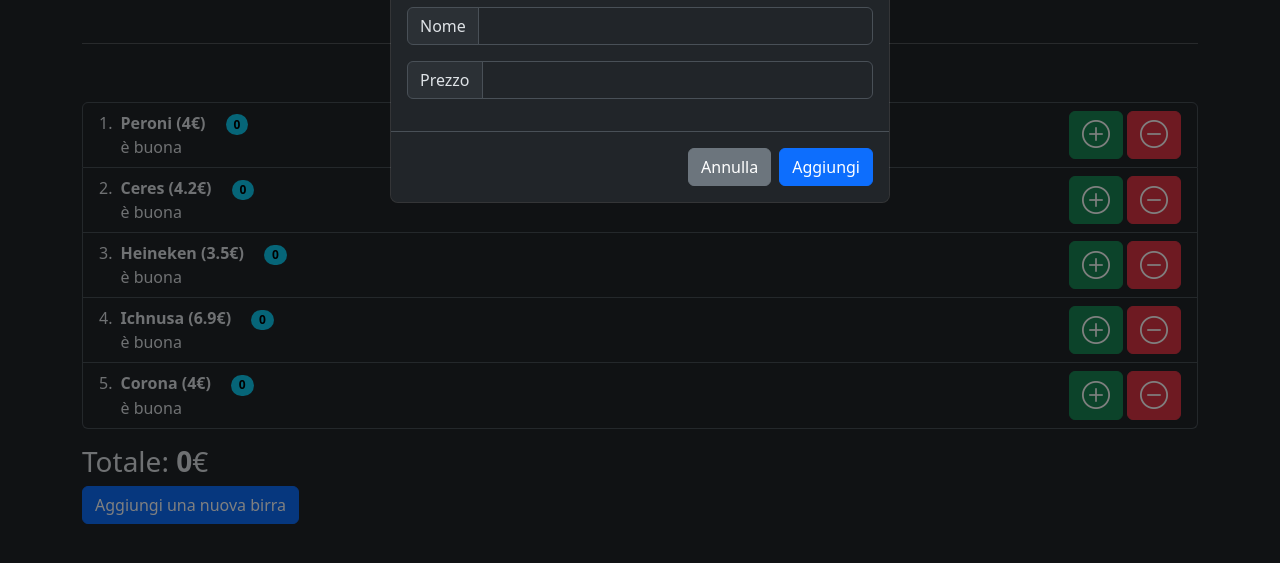
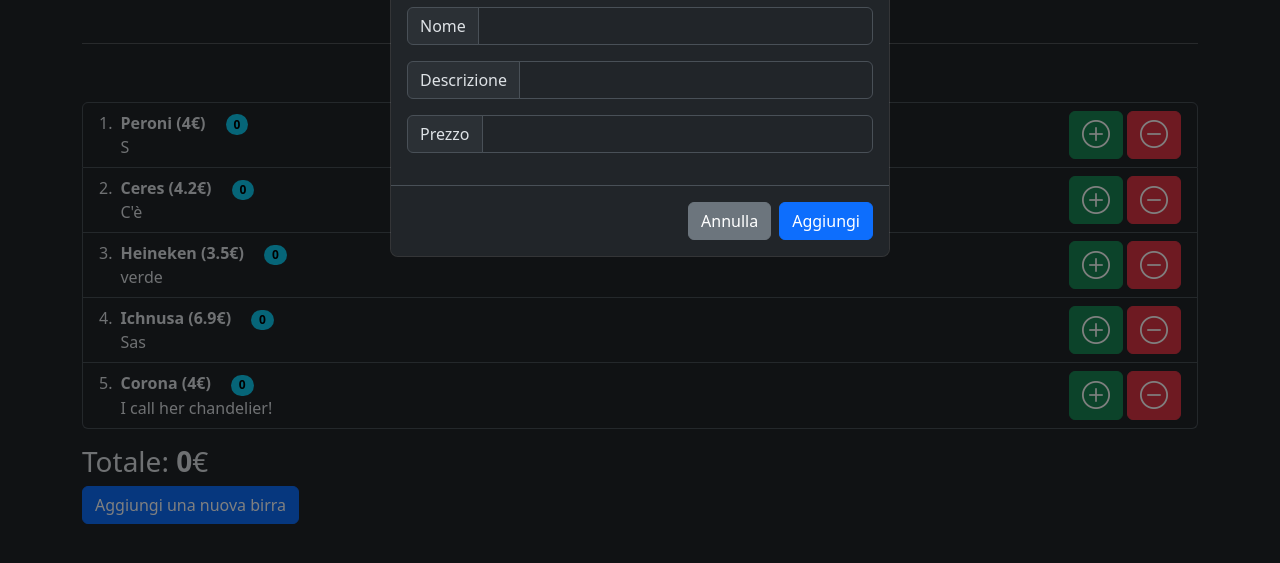
Before and after one commit to RiccardoRomagnoliTheMasterOfCoding/Birreria, a website with bundled scripts: page index.html in a window 1280 px wide. Both pictures are taken after a click on the button "Aggiungi una nuova birra". Shown: the part 101-664 px from the top of the page. Built offline with nearby package versions, Linux system fonts and the light colour scheme.

Commit message:
Aggiunta descrizione

```diff
--- a/index.html
+++ b/index.html
@@ -35,13 +35,17 @@
                             <input id="nameInput" type="text" class="form-control" aria-describedby="nameDesc">
                         </div>
                         <div class="input-group mb-3">
+                            <span class="input-group-text" id="descDesc">Descrizione</span>
+                            <input id="descInput" type="text" class="form-control" aria-describedby="descDesc">
+                        </div>
+                        <div class="input-group mb-3">
                           <span class="input-group-text" id="priceDesc">Prezzo</span>
                           <input id="priceInput" type="text" class="form-control" aria-describedby="priceDesc">
                         </div>
                     </div>
                     <div class="modal-footer">
                       <button type="button" class="btn btn-secondary" data-bs-dismiss="modal">Annulla</button>
-                      <button type="button" class="btn btn-primary" onclick="createNewBeer(nameInput.value, parseFloat(priceInput.value))" data-bs-dismiss="modal">Aggiungi</button>
+                      <button type="button" class="btn btn-primary" onclick="createNewBeer(nameInput.value, parseFloat(priceInput.value), descInput.value)" data-bs-dismiss="modal">Aggiungi</button>
                     </div>
                   </div>
                 </div>
--- a/index.ts
+++ b/index.ts
@@ -2,6 +2,7 @@
     id: number;
     name: string;
     price: number;
+    description: string;
 }
 
 class Order {
@@ -11,20 +12,20 @@
 }
 
 let menu: Beer[] = [
-    { id: 0, name: "Peroni", price: 4.00 },
-    { id: 1, name: "Ceres", price: 4.20 },
-    { id: 2, name: "Heineken", price: 3.50 },
-    { id: 3, name: "Ichnusa", price: 6.90 },
-    { id: 4, name: "Corona", price: 4.00 }
+    { id: 0, name: "Peroni", price: 4.00, description: "S" },
+    { id: 1, name: "Ceres", price: 4.20, description: "C'è" },
+    { id: 2, name: "Heineken", price: 3.50, description: "verde" },
+    { id: 3, name: "Ichnusa", price: 6.90, description: "Sas" },
+    { id: 4, name: "Corona", price: 4.00, description: "I call her chandelier!" }
 ]
 
 let idOrder: number = 0;
 let totalPrice: number = 0;
 let orders: Order[] = [];
 
-function createNewBeer(name: string, price: number) {
+function createNewBeer(name: string, price: number, description: string) {
     if (isFinite(price) && price > 0) {
-        menu.push({ id: menu[menu.length - 1].id + 1, name: name, price: price });
+        menu.push({ id: menu[menu.length - 1].id + 1, name: name, price: price, description: description });
         populateBeerList(menu);
         menu.forEach(beer => {
             updateUI(beer.id, document.getElementById(`${beer.id}_requested`));
@@ -42,7 +43,7 @@
                         <div class="fw-bold">${beer.name} (${beer.price}€)
                             <span class="badge rounded-pill text-bg-info mx-3" id="${beer.id}_requested">0</span>
                         </div>
-                        <div id="${beer.id}_description">è buona</div>
+                        <div id="${beer.id}_description">${beer.description}</div>
                     </div>
                     <button class="btn btn-success me-1" onclick="addBeer(${beer.id})">
                         <i class="bi bi-plus-circle h3"></i>
```
